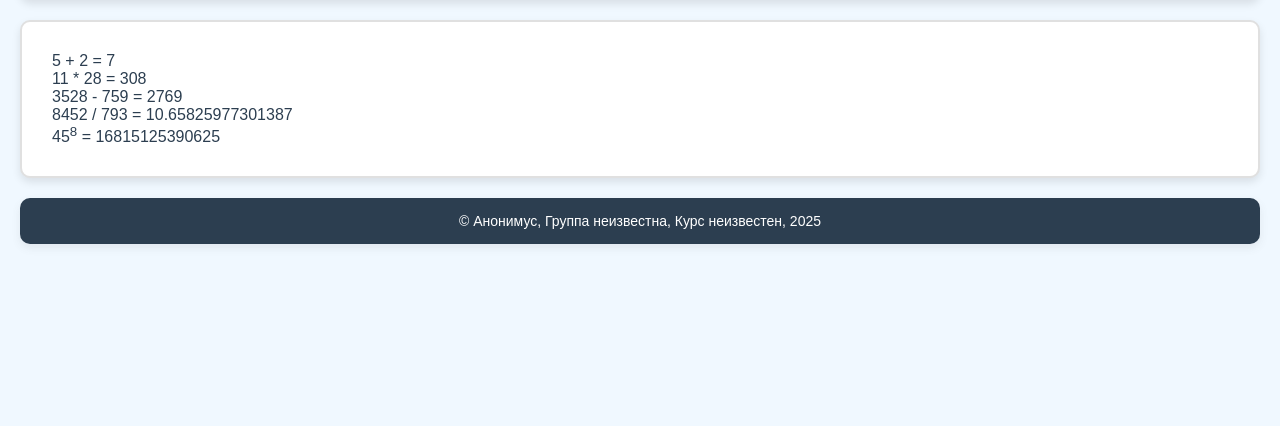
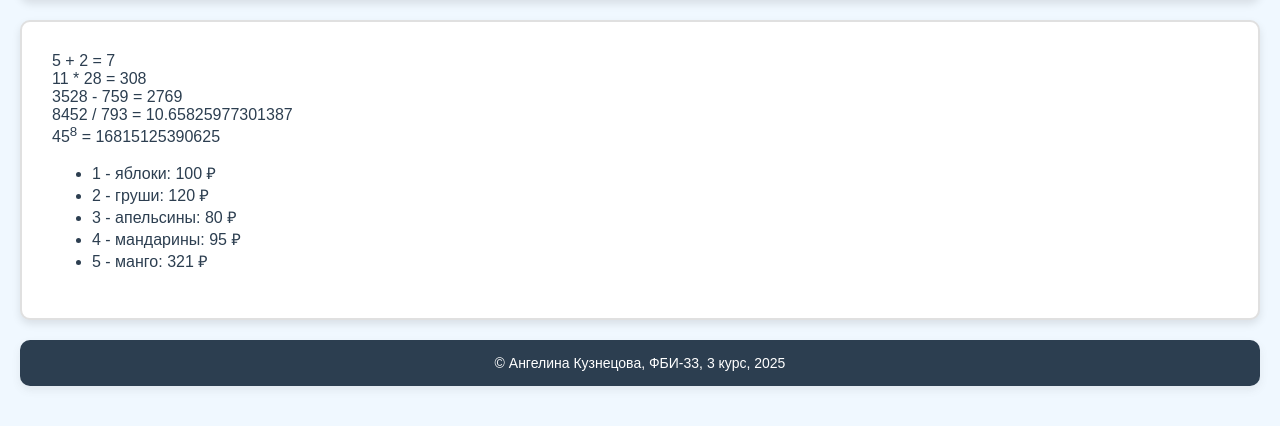
Before and after one commit to angelkuzk/web-back-labs, a Flask app: page /lab2/example in a window 1280 px wide. Shown: the part 78-504 px from the top of the page. Run offline with Flask 3, Linux system fonts and the light colour scheme.

Commit message:
Цикл в шаблоне

```diff
--- a/app.py
+++ b/app.py
@@ -576,4 +576,13 @@ def example():
     group = 'ФБИ-33'
     course = '3 курс'
     number = '2'
-    return render_template('example.html')
+    fruits = [
+        {'name': 'яблоки', 'price': 100},
+        {'name': 'груши', 'price': 120},
+        {'name': 'апельсины', 'price': 80},
+        {'name': 'мандарины', 'price': 95},
+        {'name': 'манго', 'price': 321},
+    ]
+    return render_template('example.html',
+                           name=name, number=number, group=group,
+                           course=course, fruits=fruits)
--- a/templates/example.html
+++ b/templates/example.html
@@ -17,6 +17,11 @@
         3528 - 759 = {{ 3528 - 759 }}<br>
         8452 / 793 = {{ 8452 / 793 }}<br>
         45<sup>8</sup> = {{ 45 ** 8}}<br>
+        <ul>
+            {% for f in fruits %}
+            <li>{{ loop.index }} - {{ f.name }}: {{ f.price }} &#8381;</li>
+            {% endfor %}
+        </ul>
     </main>
 
     <footer>
```
